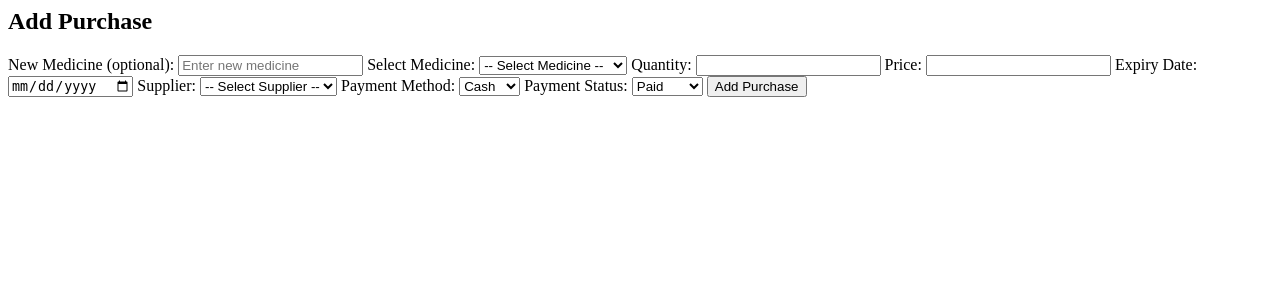
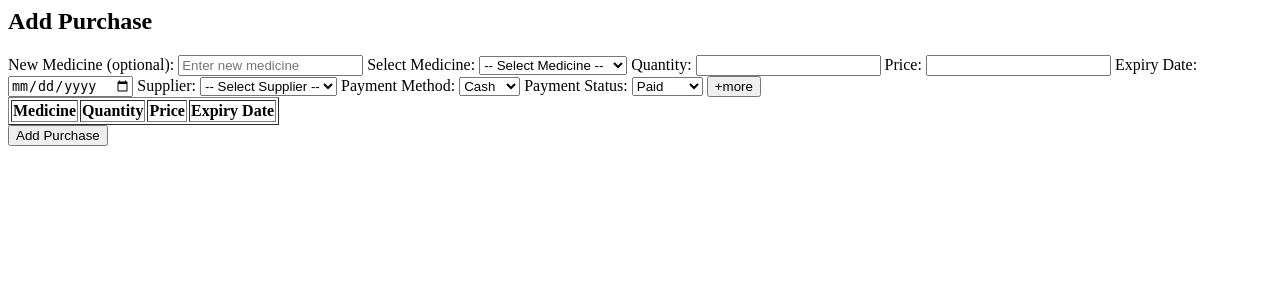
Before and after one commit to anus26/medical-store-management-system, a Django app: page /create_purchase/ in a window 1280 px wide. Shown: the top 300 px of the page. Run offline with Django 5.2, Linux system fonts and the light colour scheme; data comes from the database, SQL or seed files in the repository; tables that the repository leaves empty hold one stand-in row (values such as "Sample post"); lists and menus that the app fills with data are empty.

Commit message:
purchase

```diff
--- a/medical_store/medical_store/urls.py
+++ b/medical_store/medical_store/urls.py
@@ -19,7 +19,7 @@ from django.contrib import admin
 from django.urls import path
 
 
-from pharmacy.views import add_customer, add_user, customer_history, customer_list, delete_customer, delete_medicine, invoices, create_sale, create_purchase, home, add_medicine, supplier, update_medicine, profit, admin_dashboard, user_login, staff_dashboard
+from pharmacy.views import add_customer, add_user, customer_history, customer_list, delete_customer, delete_medicine, invoices, create_sale, create_purchase, home, add_medicine, purchase_invoice, supplier, update_medicine, profit, admin_dashboard, user_login, staff_dashboard
 
 urlpatterns = [
     path('admin/', admin.site.urls),
@@ -28,6 +28,7 @@ urlpatterns = [
     path('invoices/', invoices, name='invoices'),
     path('create_sale/', create_sale, name='create_sale'),
     path('create_purchase/',create_purchase, name='create_purchase'),
+    path('purchase_invoice/',purchase_invoice, name='purchase_invoice'),
     path('update_medicine/<int:id>/',update_medicine,name='update_medicine'),
     path('delete_medicine/<int:id>/',delete_medicine,name='delete_medicine'),
     path('profit/<int:id>/',profit,name='profit' ),
--- a/medical_store/pharmacy/views.py
+++ b/medical_store/pharmacy/views.py
@@ -141,69 +141,66 @@ def create_sale(request):
         'medicines': medicines,
         'customers': customers
     })
+
+def purchase_invoice(request):
+    purchases = Purchase.objects.all().order_by('-id')
+    current_purchase = purchases.first()
+    total = 0
+    for p in purchases:
+        total += p.quantity * p.price
+
+    return render(request, 'purchase_invoice.html', {
+        'purchases': purchases,
+        'current_purchase': current_purchase,
+        'total': total
+    })
 def create_purchase(request):
     medicines = Medicine.objects.all()
     suppliers = Supplier.objects.all()
 
     if request.method == "POST":
-        medicine_id = request.POST.get('medicine_id')
-        medicine_name = request.POST.get('medicine_name')
-        quantity = request.POST.get('quantity')
-        price = request.POST.get('price')
+        medicine_ids = request.POST.getlist('medicine_id')
+        # medicine_name = request.POST.getlist('medicine_name')
+        quantites = request.POST.getlist('quantity')
+        prices = request.POST.getlist('price')
         supplier_id = request.POST.get('supplier')  # ✅ FIXED
-        expiry_date = request.POST.get('expiry_date')
-        if not quantity or not price or not supplier_id:
-            return render(request, 'create_purchase.html', {
-                'medicines': medicines,
-                'suppliers': suppliers,
-                'error': 'All fields required'
-            })
 
-        quantity = int(quantity)
-        price = float(price)
+
+        expiry_dates = request.POST.getlist('expiry_date')
 
         supplier = Supplier.objects.get(id=supplier_id)
-
-        if medicine_id:
-            medicine = Medicine.objects.get(id=medicine_id)
-
-        elif medicine_name:
-            medicine = Medicine.objects.create(
-                name=medicine_name,
-                quantity=0,
-                price=price,
-                supplier=supplier,
-                expiry_date=expiry_date
-            )
-        else:
-            return render(request, 'create_purchase.html', {
-                'medicines': medicines,
-                'suppliers': suppliers,
-                'error': 'Select or enter medicine'
-            })
         payment_method=request.POST.get('payment_method')
         payment_status=request.POST.get('payment_status')
 
-        Purchase.objects.create(
-            medicine=medicine,
-            supplier=supplier,  # ⚠️ ye missing tha
-            quantity=quantity,
-            price=price,
-            expiry_date=expiry_date,
-            payment_method=payment_method,
-    payment_status=payment_status
-        )
+        total=0
+        for med_id,qty,price,exp in zip(medicine_ids,quantites,prices,expiry_dates):
+            if not med_id:   # 🔥 IMPORTANT CHECK
+                continue
 
-        # stock update
-        medicine.quantity += quantity
-        medicine.save()
+            qty = int(qty)
+            price = float(price)
 
-        return render(request, 'purchase_invoice.html', {
-            'medicine': medicine,
-            'quantity': quantity,
-            'price': price,
-            'total': price * quantity
-        })
+            if med_id:
+                medicine = Medicine.objects.get(id=med_id)
+            else:
+                continue
+
+            Purchase.objects.create(
+                medicine=medicine,
+                supplier=supplier,
+                quantity=qty,
+                price=price,
+                expiry_date=exp,
+                payment_method=payment_method,
+                payment_status=payment_status
+            )
+
+            # stock update
+            medicine.quantity += qty
+            medicine.save()
+            total += qty * price
+
+        return redirect('purchase_invoice')
 
     return render(request, 'create_purchase.html', {
         'medicines': medicines,
--- a/medical_store/templates/create_purchase.html
+++ b/medical_store/templates/create_purchase.html
@@ -1,18 +1,20 @@
 <h2>Add Purchase</h2>
 
-<form method="POST">
+<form method="POST" >
     {% csrf_token %}
 
     <!-- New Medicine -->
+
+
          <label>New Medicine (optional):</label>
-    <input type="text" placeholder="Enter new medicine" name="medicine_name">
+         <input type="text" placeholder="Enter new medicine" name="medicine_name" id="purchase">
 
     <!-- Select Existing Medicine -->
     <label>Select Medicine:</label>
-    <select name="medicine_id">
+    <select name="medicine_id" id="medicineSelect">
         <option value="">-- Select Medicine --</option>
         {% for m in medicines %}
-            <option value="{{ m.id }}">
+        <option value="{{ m.id }}" data-price="{{m.price}}">
             {{ m.name }} | Stock: {{ m.quantity }}
         </option>
         {% endfor %}
@@ -20,16 +22,16 @@
 
     <!-- Quantity -->
     <label>Quantity:</label>
-    <input type="number" name="quantity" required>
+    <input type="number" name="quantity" required id="qty">
 
     <!-- Price -->
     <label>Price:</label>
-    <input type="number" step="0.01" name="price" required>
+    <input type="number" step="0.01" name="price" required id="price">
     <label>Expiry Date:</label>
-<input type="date" name="expiry_date" required>
+    <input type="date" name="expiry_date" required id="expiry">
     <!-- Supplier -->
     <label>Supplier:</label>
-    <select name="supplier">
+    <select name="supplier" >
         <option value="">-- Select Supplier --</option>
         {% for s in suppliers %}
         <option value="{{ s.id }}">{{ s.name }}</option>
@@ -37,20 +39,75 @@
     </select>
 
     <label >Payment Method:</label>
-    <select name="payment_method" >
+    <select name="payment_method" id="payment">
         <option value="cash">Cash</option>
         <option value="card">Card</option>
         <option value="online">Online</option>
     </select>
 
     <label>Payment Status:</label>
-<select name="payment_status">
+    <select name="payment_status" id="payment">
         <option value="paid">Paid</option>
         <option value="pending">Pending</option>
     </select>
+  <button type="button" onclick="addToCart()">+more</button>
+  <table id="addTable" border="1">
+    <thead>
+        <tr>
+            <th>Medicine</th>
+            <th>Quantity</th>
+            <th>Price</th>
+            <th>Expiry Date</th>
+        </tr>
+    </thead>
+    <tbody>
+    </tbody>
+</table
+        <div id="hiddenInputs"></div>
     <button type="submit">Add Purchase</button>
 
     {% if error %}
         <p style="color:red;">{{ error }}</p>
     {% endif %}
 </form>
+
+<script>
+  function addToCart() {
+    let medicineSelect = document.getElementById('medicineSelect');
+    let qtyInput = document.getElementById('qty');
+    let priceInput = document.getElementById('price');
+    let expiryInput = document.getElementById('expiry');
+
+    let qty = qtyInput.value;
+
+    if (!qty || qty <= 0) {
+        alert("Enter valid quantity");
+        return;
+    }
+
+    let medId = medicineSelect.value;
+    let medText = medicineSelect.options[medicineSelect.selectedIndex].text;
+    let price = priceInput.value;
+    let expiry = expiryInput.value;
+
+    let table = document.getElementById("addTable").getElementsByTagName('tbody')[0];
+    let row = table.insertRow();
+
+    row.innerHTML = `
+        <td>${medText}</td>
+        <td>${qty}</td>
+        <td>${price}</td>
+        <td>${expiry}</td>
+    `;
+
+    // hidden inputs
+    let hiddenDiv = document.getElementById('hiddenInputs');
+
+    hiddenDiv.innerHTML += `
+        <input type="hidden" name="medicine_id" value="${medId}">
+        <input type="hidden" name="quantity" value="${qty}">
+        <input type="hidden" name="price" value="${price}">
+        <input type="hidden" name="expiry_date" value="${expiry}">
+    `;
+}
+</script>
--- a/medical_store/templates/invoices.html
+++ b/medical_store/templates/invoices.html
@@ -19,4 +19,5 @@
         <p><b>GST:</b> {{ current_invoice.tax }}</p>
         <h3><b>Total:</b> {{ current_invoice.total }}</h3>
     </div>
+    <button onclick="window.print()">Print</button>
 {% endif %}
```
Also changed, not shown: medical_store/templates/purchase_invoice.html (+28 -5 lines). Lines whose indentation alone changed are shown as unchanged.
